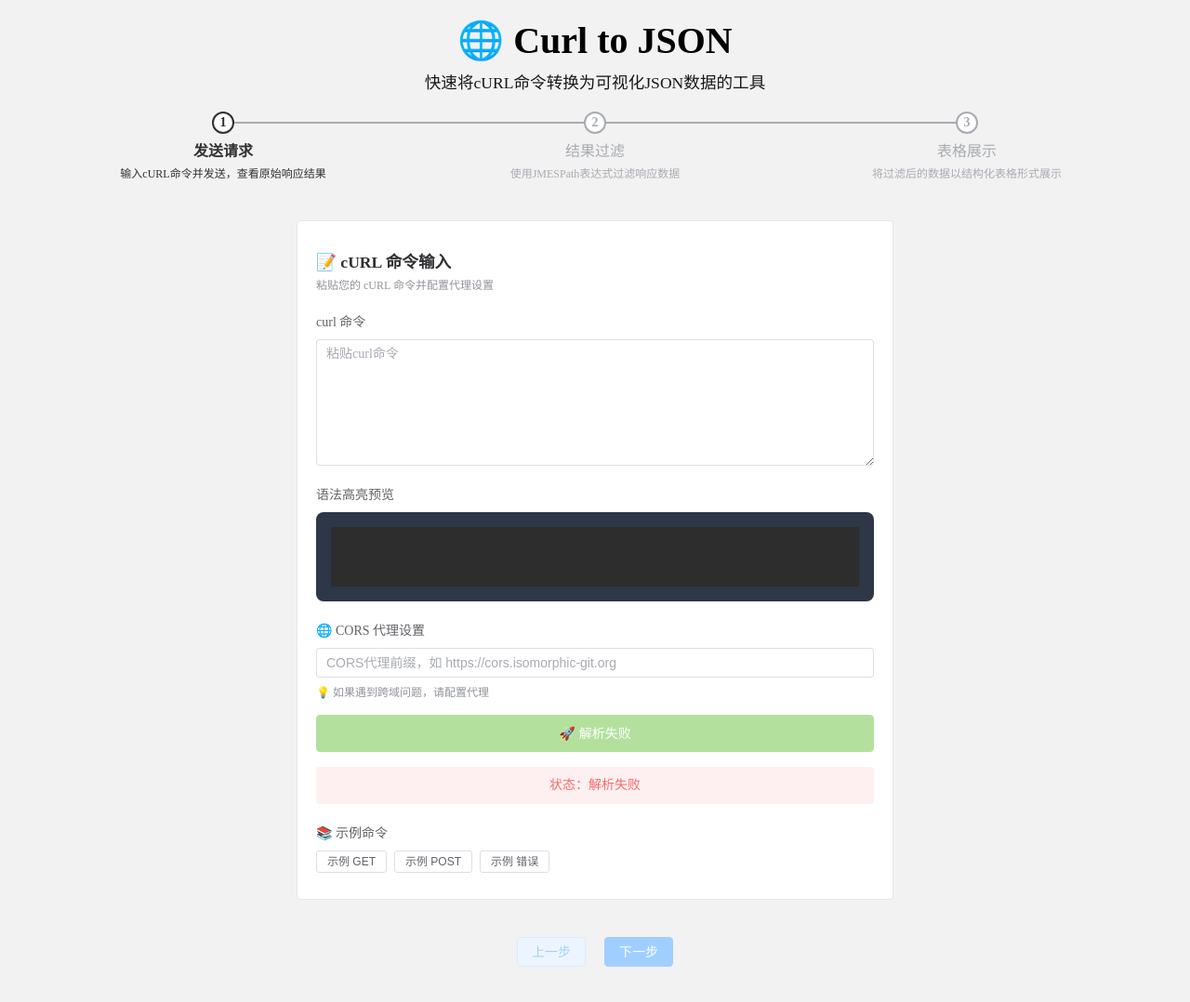
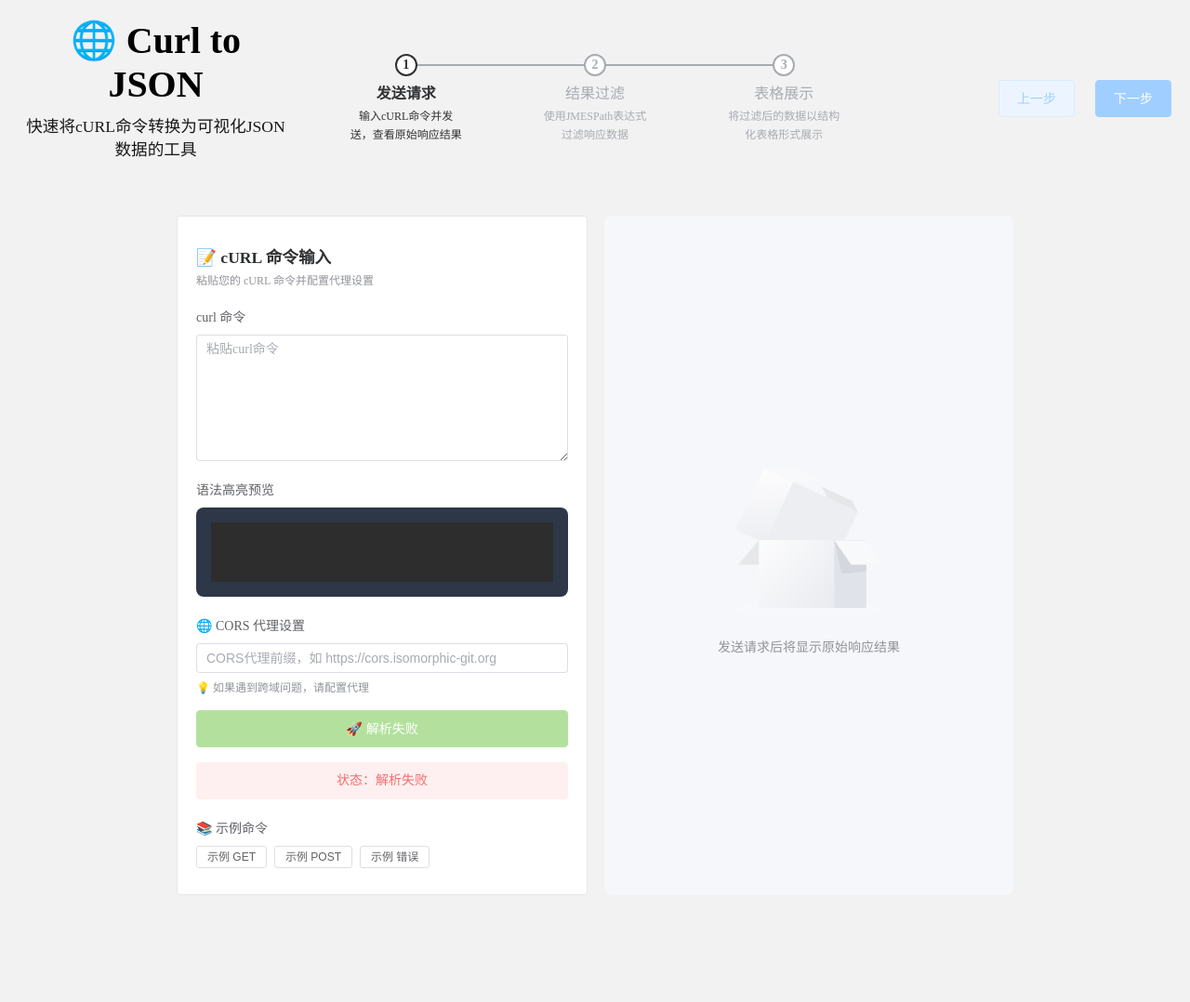
Before and after one commit to ApeAssistant/curl2json-demo, a Vue app: page / in a window 1280 px wide. Shown: the whole page at 93% size. After the commit the page ends 1023 px from the top, so only its background shows below. Built offline with nearby package versions, Linux system fonts and the light colour scheme.

Commit message:
refactor: 优化页面布局，采用左右分栏结构展示内容

```diff
--- a/src/App.vue
+++ b/src/App.vue
@@ -1,14 +1,43 @@
 <template>
   <div class="app-container">
+    <!-- 步骤条与导航按钮整合 -->
+    <div style="margin-bottom: 40px;">
+      <el-row :gutter="20" align="middle">
+       <el-col :span="6">
          <div style="text-align: center;margin-bottom: 20px">
            <h1 style="font-size:2.5rem;font-weight:700;margin:0">🌐 Curl to JSON</h1>
            <p style="font-size:1.1rem;margin:8px 0 0 0;opacity:.9">快速将cURL命令转换为可视化JSON数据的工具</p>
          </div>
-
-    <!-- 使用Element Plus的Steps组件 -->
-    <el-steps :active="currentStep - 1" finish-status="success" align-center style="margin-bottom: 40px">
+       </el-col>
+        <!-- 左边：步骤条 -->
+        <el-col :span="12">
+          <el-steps :active="currentStep - 1" finish-status="success" align-center>
             <el-step v-for="(step, index) in steps" :key="index" :title="step.title" :description="step.description"></el-step>
           </el-steps>
+        </el-col>
+        <!-- 右边：导航按钮 -->
+        <el-col :span="6" style="text-align: right;">
+          <el-button
+            type="primary"
+            plain
+            :disabled="currentStep === 1"
+            @click="prevStep"
+            size="large"
+            style="margin-right: 10px;"
+          >
+            上一步
+          </el-button>
+          <el-button
+            type="primary"
+            :disabled="!canGoNext"
+            @click="nextStep"
+            size="large"
+          >
+            下一步
+          </el-button>
+        </el-col>
+      </el-row>
+    </div>
 
     <!-- 步骤内容区域 -->
     <div class="steps-content">
@@ -17,32 +46,50 @@
         <!-- 步骤一：curl命令发送与结果展示 -->
         <transition name="step-fade" mode="out-in">
           <div v-if="currentStep === 1" key="1" class="step-content">
-            <CurlInput style="width: 50vw;margin: 0 auto" v-model="curlText" v-model:proxy="proxy" :valid="parseValid"
+            <el-row :gutter="20">
+              <!-- 左边：curl发送组件 -->
+              <el-col :span="12" style="margin-bottom: 0;">
+                <CurlInput style="width: 100%" v-model="curlText" v-model:proxy="proxy" :valid="parseValid"
                            @send="onSend"/>
+              </el-col>
+              <!-- 右边：原始响应组件 -->
+              <el-col :span="12" style="margin-bottom: 0;">
                 <transition name="fade">
-              <div v-if="hasData" style="margin-top: 20px">
-                <el-divider></el-divider>
-                <div style="width: 70vw;margin:0 auto">
+                  <div v-if="hasData" style="height: 100%;">
                     <ResponseViewer :data="rawData" :error="error" :loading="loading" :nonJson="nonJson" :text="rawText"
                                     :title="'原始响应'" :truncated="truncated" :exportable="hasData" :importable="true"
                                     @export-json="exportJSON(false)" @import-json="onImportObject"/>
                   </div>
+                  <div v-else style="display: flex; align-items: center; justify-content: center; height: 100%; min-height: 300px; background-color: #f5f7fa; border-radius: 8px;">
+                    <el-empty description="发送请求后将显示原始响应结果"></el-empty>
                   </div>
                 </transition>
+              </el-col>
+            </el-row>
           </div>
         </transition>
 
         <!-- 步骤二：结果过滤功能 -->
         <transition name="step-fade" mode="out-in">
           <div v-if="currentStep === 2" key="2" class="step-content">
-            <div style="margin-top: 20px">
+            <!-- 过滤条件设置区域 -->
             <FilterPanel v-model="expr" @clear="expr=''" style="margin-bottom: 20px"/>
             <el-divider></el-divider>
-              <div style="width: 70vw;margin:0 auto">
+
+            <!-- 左右结构：原始响应 + 过滤结果 -->
+            <el-row :gutter="20">
+              <!-- 左边：原始响应组件 -->
+              <el-col :span="12" style="margin-bottom: 0;">
+                <ResponseViewer :data="rawData" :error="error" :loading="loading" :nonJson="nonJson" :text="rawText"
+                                :title="'原始响应'" :truncated="truncated" :exportable="hasData" :importable="true"
+                                @export-json="exportJSON(false)" @import-json="onImportObject"/>
+              </el-col>
+              <!-- 右边：过滤结果组件 -->
+              <el-col :span="12" style="margin-bottom: 0;">
                 <ResponseViewer :data="filtered" :title="'过滤结果'" :exportable="hasFiltered" :csvExportable="isArray"
                                 @export-json="exportJSON(true)" @export-csv="exportCSV" @export-filtered-json="exportJSON(true)"/>
-              </div>
-            </div>
+              </el-col>
+            </el-row>
           </div>
         </transition>
 
@@ -57,25 +104,7 @@
         </transition>
       </div>
 
-      <!-- 步骤导航按钮 -->
-      <div class="step-navigation" style="text-align: center;margin-top: 40px">
-        <el-button
-          type="primary"
-          plain
-          :disabled="currentStep === 1"
-          @click="prevStep"
-        >
-          上一步
-        </el-button>
-        <el-button
-          type="primary"
-          :disabled="!canGoNext"
-          @click="nextStep"
-          style="margin-left: 20px"
-        >
-          下一步
-        </el-button>
-      </div>
+
     </div>
   </div>
 </template>
@@ -264,7 +293,6 @@ function onImportObject(obj) {
 
 <style>
 .app-container {
-  max-width: 1200px;
   margin: 0 auto;
   padding: 20px;
 }
```
Lines whose indentation alone changed are shown as unchanged.
